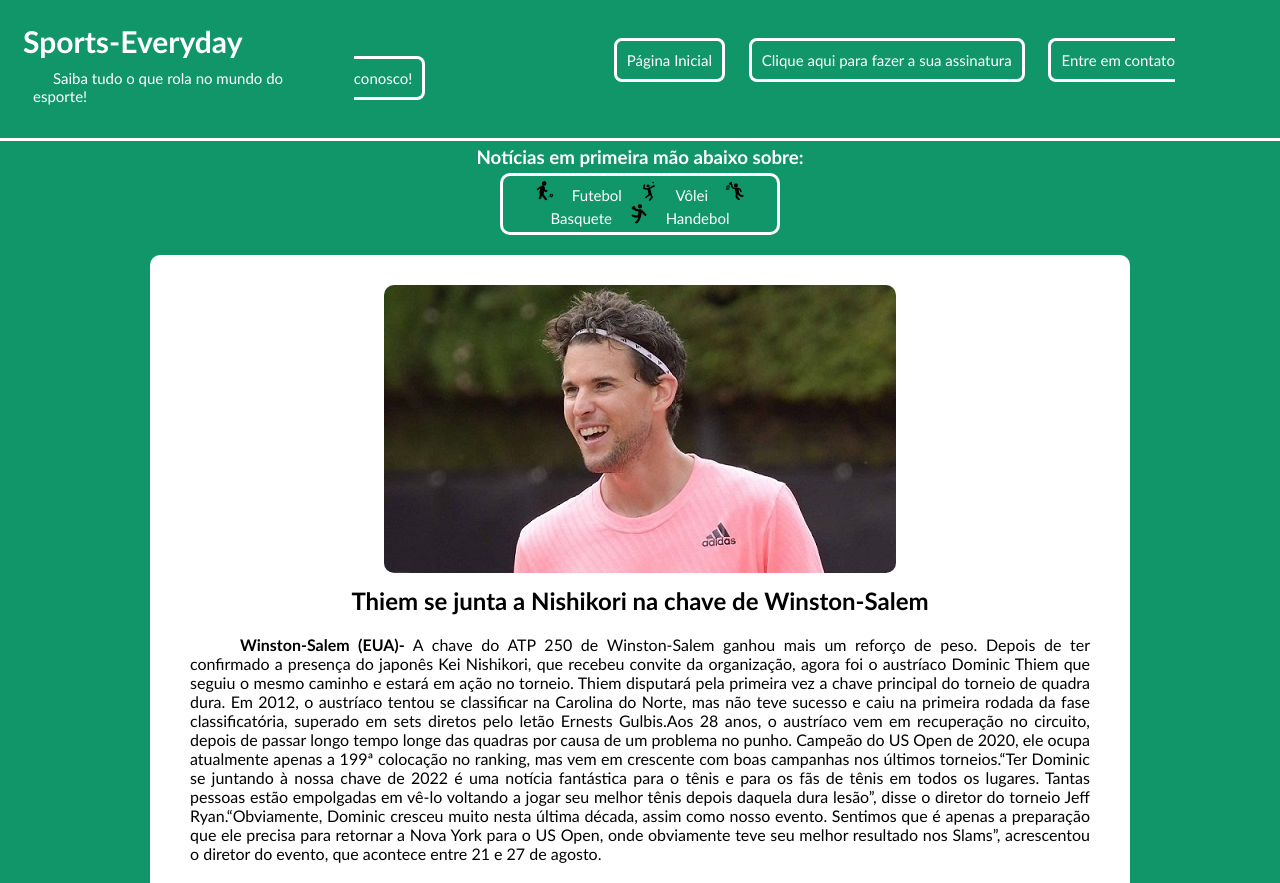
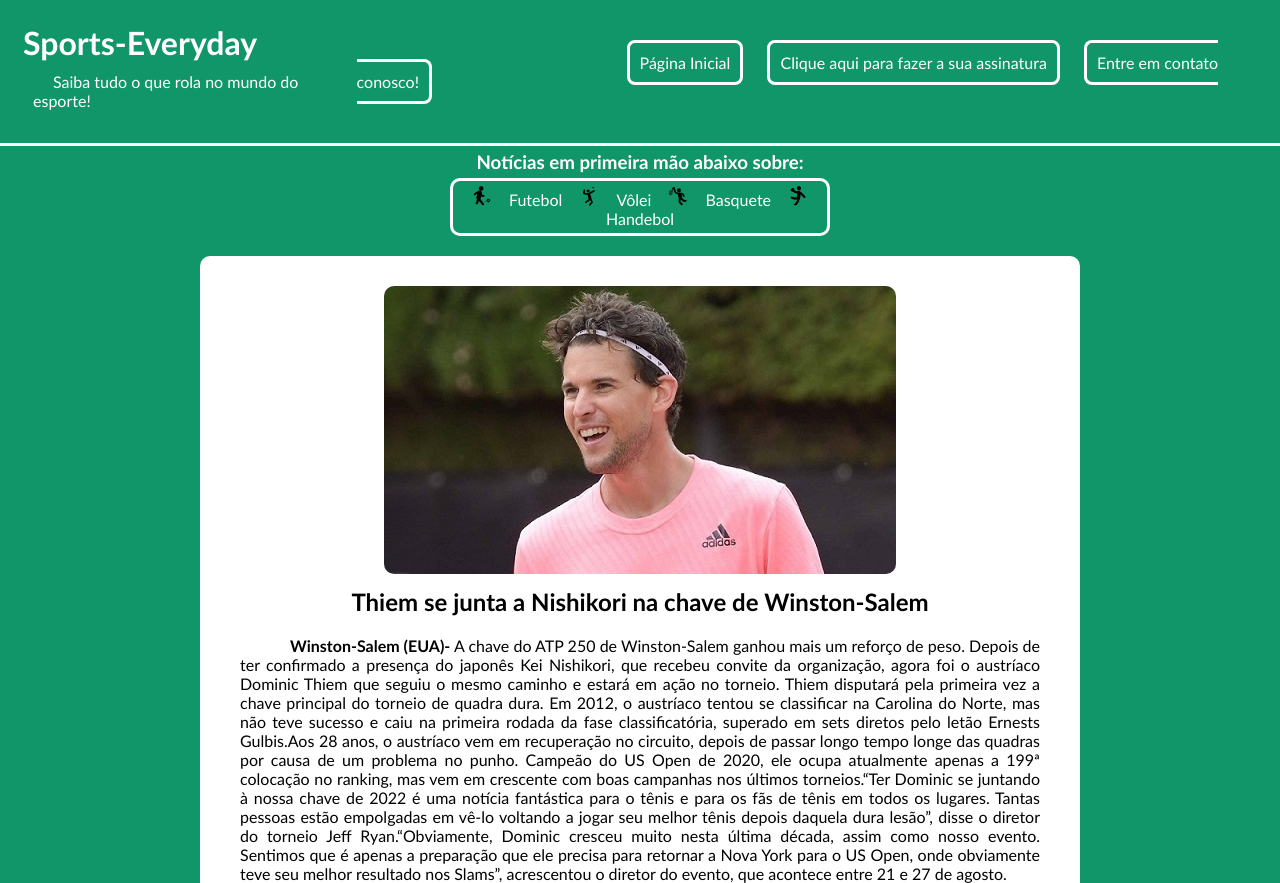
Before and after one commit to DenerCassero/site-esportes, a plain HTML site: page index.html in a window 1280 px wide. Shown: the top 883 px of the page. Drawn offline with Linux system fonts and the light colour scheme.

Commit message:
Update noticias.css

```diff
--- a/noticias.css
+++ b/noticias.css
@@ -14,7 +14,6 @@ header{
     color: rgb(255, 255, 255);
     padding: 20px;
     border-bottom: solid;
-    font-size: 15px;
 
 }
 header a{
@@ -23,11 +22,11 @@ header a{
     color: rgb(255, 255, 255);
     border: solid;
     text-decoration: none;
-    font-size: 15px;
+
 }
 .empurra{
     /*ajustar cabeçalho*/
-    margin-left: 260px;
+    margin-left: 270px;
 }
 a{
     /*links cabeçalho*/
@@ -42,8 +41,8 @@ a{
     /*corpo de noticias*/
    text-align: center;
    margin-top: 20px;
-   margin-left: 150px;
-   margin-right: 150px;
+   margin-left: 200px;
+   margin-right: 200px;
    background-color:rgb(255, 255, 255);
    border-radius: 10px;
    padding: 30px;
@@ -51,13 +50,12 @@ a{
 .abas{
     /*abas dos esportes*/
     text-align: center;
-    margin-left: 500px;
-    margin-right: 500px;
+    margin-left: 450px;
+    margin-right: 450px;
     border: solid;
     border-radius: 10px;
     padding: 5px;
     border-color:  rgb(255, 255, 255);
-    font-size: 15px;
 }
 .esportes{
     margin: auto;
@@ -78,7 +76,7 @@ fieldset{
     margin-top: 20px;
     margin-left: 300px;
     margin-right: 300px;
-    padding: 50px;
+    padding: 20px;
     background-color:rgb(17, 150, 105);
     color: rgb(255, 255, 255);
     text-align: center;
@@ -86,7 +84,6 @@ fieldset{
     border: solid;
     border-color:  rgb(255, 255, 255);
     border-radius: 10px;
-    font-size:15px;
 }
 input{
     padding: 5px;
@@ -105,7 +102,7 @@ footer{
     background-color:rgb(17, 150, 105);
     padding: 20px;
     color:rgb(255, 255, 255);
-    font-size: 15px;
+
 
 }
     label{
```
